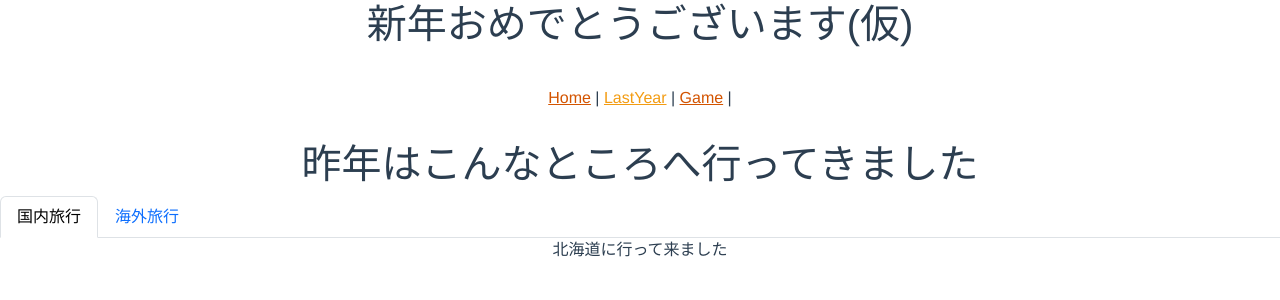
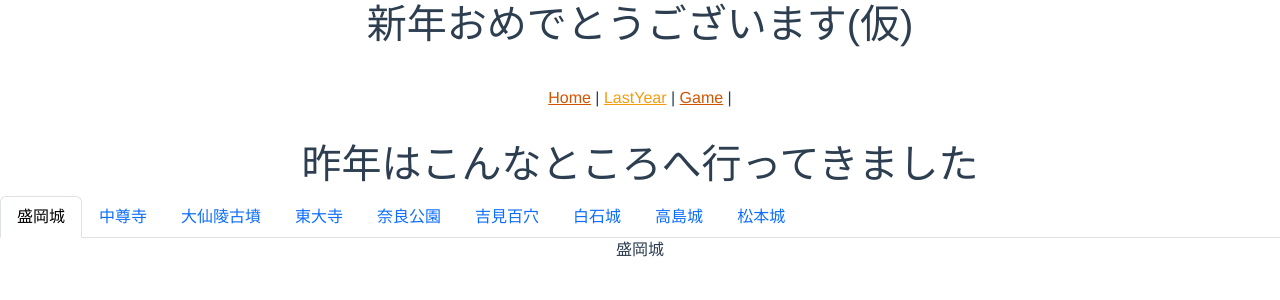
Before and after one commit to masashikuwahara/new_year2025, a Vue app: page /lastyear in a window 1280 px wide. Shown: the top 300 px of the page. Built offline with nearby package versions, Linux system fonts and the light colour scheme.

Commit message:
v-forディレクシブ部分改修

```diff
--- a/src/views/LastYearView.vue
+++ b/src/views/LastYearView.vue
@@ -2,13 +2,13 @@
   <div>
     <h1>昨年はこんなところへ行ってきました</h1>
     <ul class="nav nav-tabs">
-      <li class="nav-item" v-for="(tab, index) in tabs" :key="index">
-        <a class="nav-link" :class="{ active: activeTab === index }" @click="activeTab = index">{{ tab.name }}</a>
+      <li class="nav-item" v-for="(item, index) in items" :key="index">
+        <a class="nav-link" :class="{ active: activeTab === index }" @click="activeTab = index">{{ item.name }}</a>
       </li>
     </ul>
     <div class="tab-content">
-      <div class="tab-pane" v-for="(tab, index) in tabs" :key="index" :class="{ active: activeTab === index }">
-        {{ tab.content }}
+      <div class="tab-pane" v-for="(item, index) in items" :key="index" :class="{ active: activeTab === index }">
+        {{ item.content }}
       </div>
     </div>
   </div>
@@ -19,9 +19,16 @@ export default {
   data() {
     return {
       activeTab: 0,
-      tabs: [
-        { name: '国内旅行', content: '北海道に行って来ました' },
-        { name: '海外旅行', content: 'ハワイに行ってきました' }
+      items: [
+        { name: '盛岡城', content: '盛岡城' },
+        { name: '中尊寺', content: '中尊寺' },
+        { name: '大仙陵古墳', content: '大仙陵古墳' },
+        { name: '東大寺', content: '東大寺' },
+        { name: '奈良公園', content: '奈良公園' },
+        { name: '吉見百穴', content: '吉見百穴' },
+        { name: '白石城', content: '白石城' },
+        { name: '高島城', content: '高島城' },
+        { name: '松本城', content: '松本城' }
       ]
     }
   }
```
